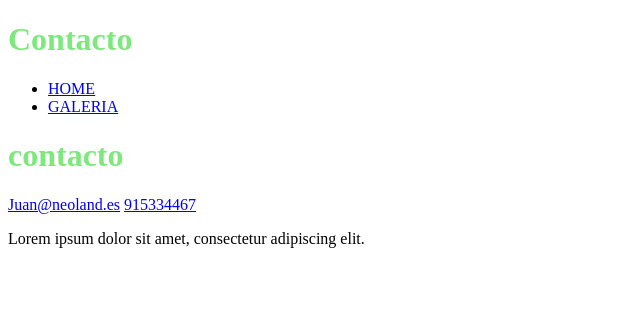
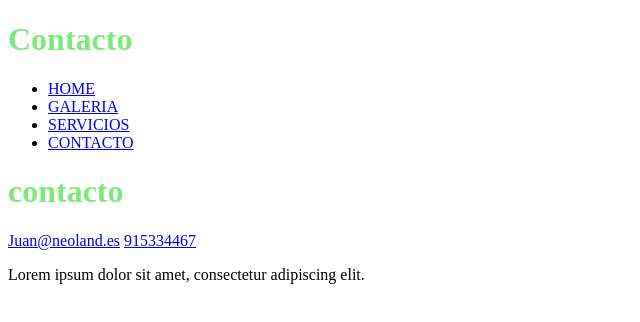
Before and after one commit to AliciaPG2021/NuevaPruebaGIT, a plain HTML site: page contacto.html in a window 1280 px wide. Shown: the whole page, without its empty margins (0-640 px from the left). Drawn offline with Linux system fonts and the light colour scheme.

Commit message:
solucion enlaces header

```diff
--- a/contacto.html
+++ b/contacto.html
@@ -17,6 +17,8 @@
             <ul>
                 <li><a href="index.html">HOME</a></li>
                 <li><a href="galeria.html">GALERIA</a></li>
+                <li><a href="servicios.html">SERVICIOS</a></li>
+                <li><a href="contacto.html">CONTACTO</a></li>
             </ul>
         </nav>
 
```
Also changed, not shown: galeria.html (+2 -0 lines), index.html (+2 -0 lines), servicios.html (+1 -0 lines).
